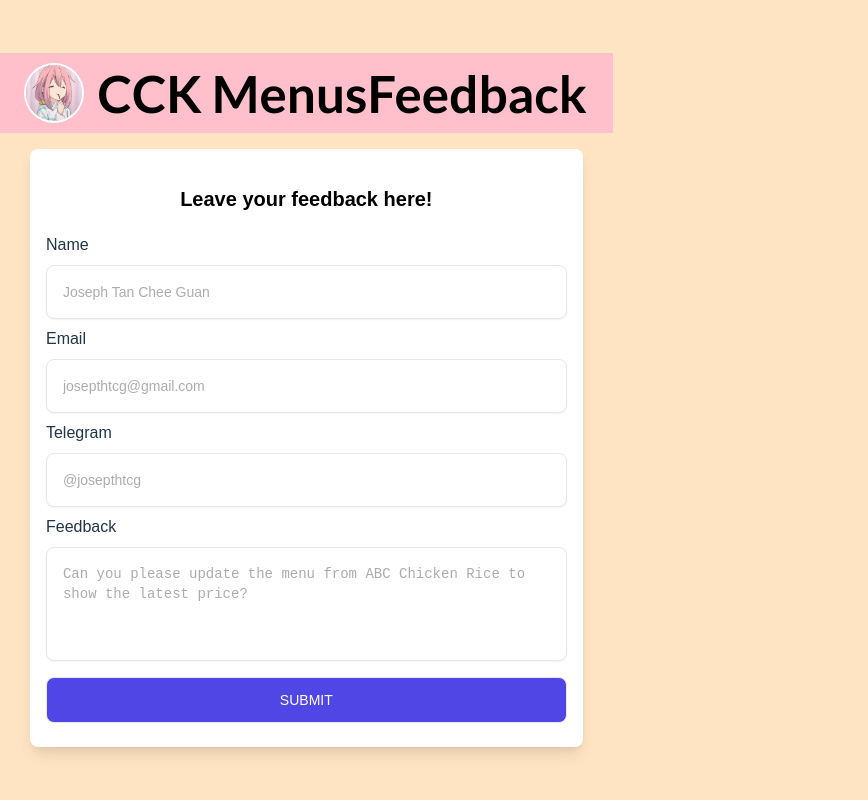
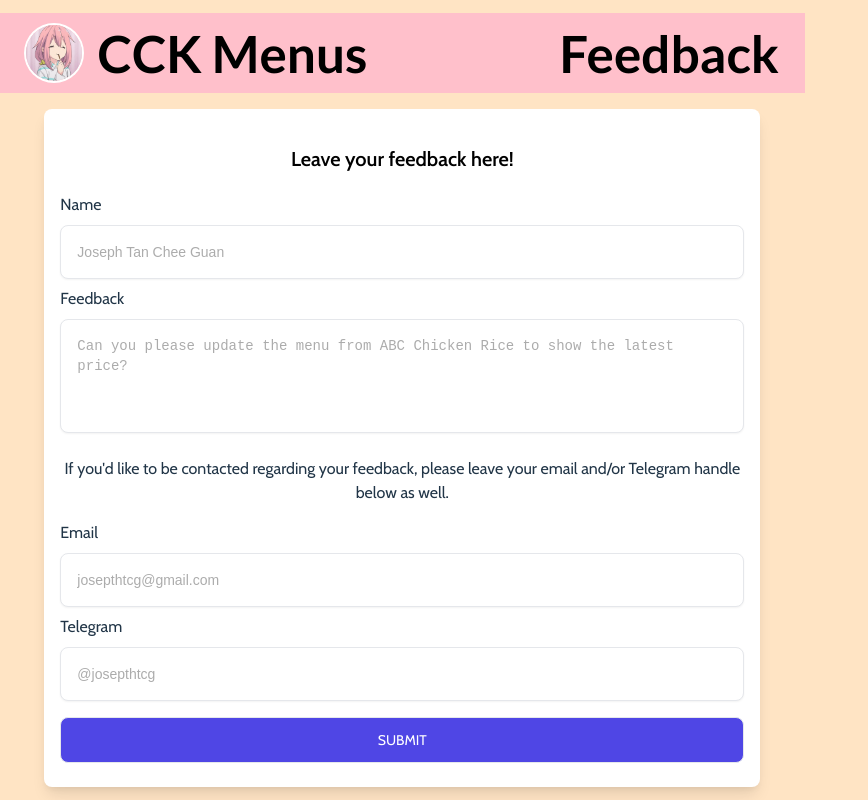
Before and after one commit to Erisunya/cck-food-menu-front, a React (Vite) app: page /feedback in a window 1280 px wide. Shown: the whole page, without its empty margins (0-868 px from the left). Built offline with nearby package versions, Linux system fonts and the light colour scheme.

Commit message:
Improve form handling by displaying errors

```diff
--- a/index.html
+++ b/index.html
@@ -6,7 +6,7 @@
     <link rel="preconnect" href="https://fonts.googleapis.com" />
     <link rel="preconnect" href="https://fonts.gstatic.com" crossorigin />
     <link
-      href="https://fonts.googleapis.com/css2?family=Lato:wght@700;900&display=swap"
+      href="https://fonts.googleapis.com/css2?family=Cabin:wght@400;600&family=Lato:wght@700;900&display=swap"
       rel="stylesheet"
     />
     <meta name="viewport" content="width=device-width, initial-scale=1.0" />
--- a/src/components/layout/Header.module.css
+++ b/src/components/layout/Header.module.css
@@ -10,6 +10,7 @@
   font-family: "Lato", sans-serif;
   font-size: clamp(10px, 3.5vw, 16px);
   position: sticky;
+  z-index: 999;
 
   display: flex;
   justify-content: space-between;
--- a/src/components/pages/Feedback.jsx
+++ b/src/components/pages/Feedback.jsx
@@ -5,7 +5,7 @@ const Feedback = () => {
   const {
     register,
     handleSubmit,
-    formState: { errors },
+    formState: { errors, isDirty, isSubmitted },
   } = useForm();
 
   const onSubmit = (data) => {
@@ -25,6 +25,27 @@ const Feedback = () => {
             {...register("name", { required: true })}
           />
         </div>
+        {isSubmitted && errors.name && (
+          <p className={styles.error}>Name is required.</p>
+        )}
+
+        <div className={styles.inputContainer}>
+          <label htmlFor="feedback">Feedback</label>
+          <textarea
+            placeholder="Can you please update the menu from ABC Chicken Rice to show the latest price?"
+            id="feedback"
+            rows={4}
+            {...register("feedback", { required: true })}
+          />
+        </div>
+        {isSubmitted && errors.feedback && (
+          <p className={styles.error}>Feedback is required.</p>
+        )}
+
+        <p className={styles.contactText}>
+          If you'd like to be contacted regarding your feedback, please leave
+          your email and/or Telegram handle below as well.
+        </p>
 
         <div className={styles.inputContainer}>
           <label htmlFor="email">Email</label>
@@ -35,6 +56,9 @@ const Feedback = () => {
             {...register("email", { pattern: /^\S+@\S+$/i })}
           />
         </div>
+        {isSubmitted && errors.email && (
+          <p className={styles.error}>Please provide a valid email.</p>
+        )}
 
         <div className={styles.inputContainer}>
           <label htmlFor="telegram">Telegram</label>
@@ -46,17 +70,11 @@ const Feedback = () => {
           />
         </div>
 
-        <div className={styles.inputContainer}>
-          <label htmlFor="feedback">Feedback</label>
-          <textarea
-            placeholder="Can you please update the menu from ABC Chicken Rice to show the latest price?"
-            id="feedback"
-            rows={4}
-            {...register("feedback", { required: true })}
-          />
-        </div>
-
-        <button type="submit" className={styles.submit}>
+        <button
+          type="submit"
+          disabled={!isDirty || (isSubmitted && Object.keys(errors).length)}
+          className={styles.submit}
+        >
           Submit
         </button>
       </form>
--- a/src/components/pages/Feedback.module.css
+++ b/src/components/pages/Feedback.module.css
@@ -1,7 +1,7 @@
 .feedback {
   display: flex;
   justify-content: center;
-  font-family: Arial, Helvetica, sans-serif;
+  font-family: "Cabin", sans-serif;
 }
 
 .form {
@@ -23,7 +23,6 @@
 }
 
 .inputContainer {
-  position: relative;
   display: flex;
   flex-direction: column;
 }
@@ -54,6 +53,18 @@
   opacity: 0.6;
 }
 
+.error {
+  color: red;
+  font-style: italic;
+  font-size: 0.875rem;
+  margin-top: 0rem;
+}
+
+.contactText {
+  text-align: center;
+  font-style: italic;
+}
+
 .submit {
   display: block;
   padding-top: 0.75rem;
@@ -69,3 +80,7 @@
   border-radius: 0.5rem;
   text-transform: uppercase;
 }
+
+.submit:disabled {
+  background-color: grey;
+}
```
